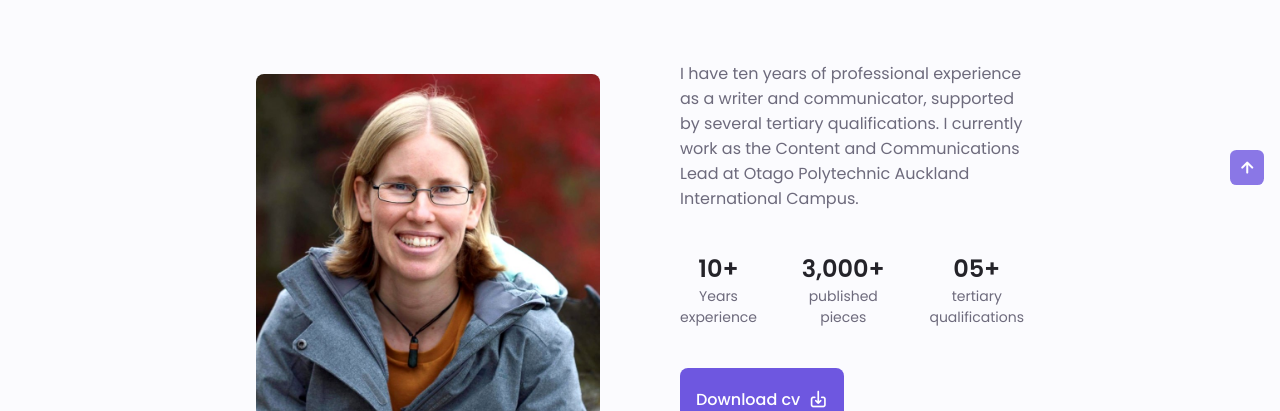
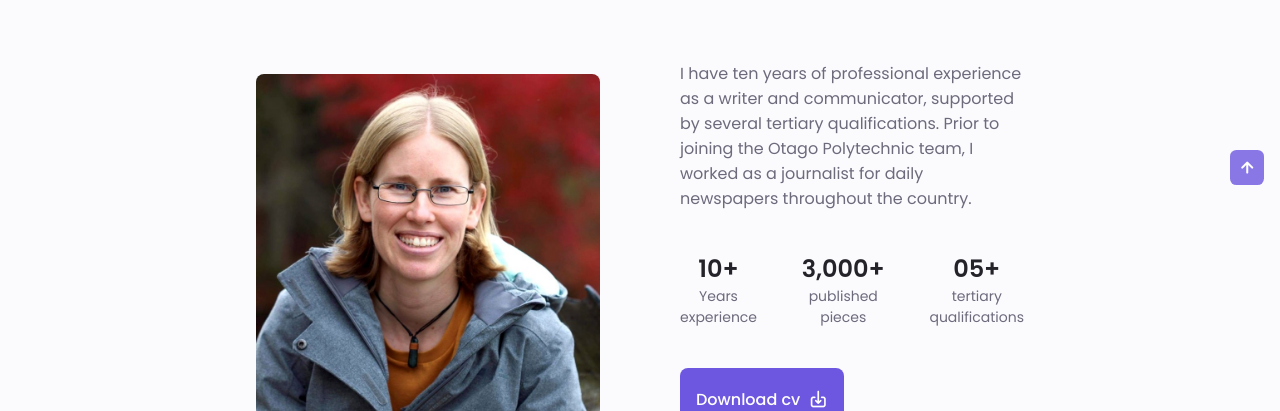
Before and after one commit to KimFu87/portfolio-web, a plain HTML site: page index.html in a window 1280 px wide. Shown: the part 775-1186 px from the top of the page. Drawn offline with nearby package versions, Linux system fonts and the light colour scheme.

Commit message:
Update index.html

```diff
--- a/index.html
+++ b/index.html
@@ -140,9 +140,9 @@
           <div class="about__data">
             <p class="about__description">
               I have ten years of professional experience as a writer and
-              communicator, supported by several tertiary qualifications. I
-              currently work as the Content and Communications Lead at Otago
-              Polytechnic Auckland International Campus.
+              communicator, supported by several tertiary qualifications.
+              Prior to joining the Otago Polytechnic team, I worked as a
+              journalist for daily newspapers throughout the country.
             </p>
 
             <div class="about__info">
```
